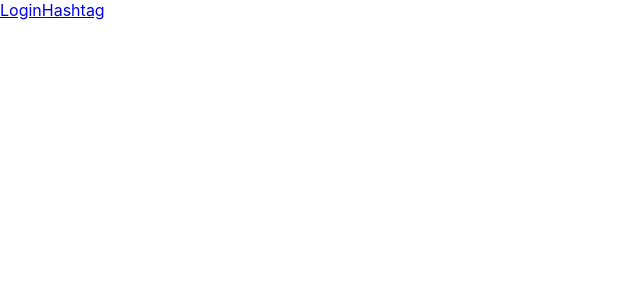
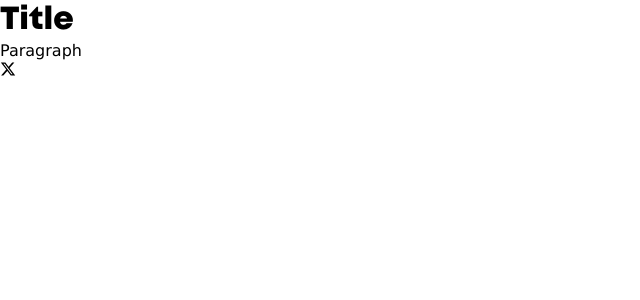
Before and after one commit to vinesk/lacapsule-hackatweet-frontend, a Next.js app: page / in a window 1280 px wide. Shown: the top 300 px of the page, without its empty margins (0-640 px from the left). Built offline with nearby package versions, Linux system fonts and the light colour scheme.

Commit message:
Add icons and fonts

```diff
--- a/components/Home.js
+++ b/components/Home.js
@@ -1,11 +1,13 @@
-import Link from "next/link";
+import { FontAwesomeIcon } from "@fortawesome/react-fontawesome";
+import { faXTwitter } from "@fortawesome/free-brands-svg-icons";
 import styles from "../styles/Home.module.css";
 
 function Home() {
   return (
     <div>
-      <Link href="/login">Login</Link>
-      <Link href="/hashtag">Hashtag</Link>
+      <h1>Title</h1>
+      <p>Paragraph</p>
+      <FontAwesomeIcon icon={faXTwitter} />
     </div>
   );
 }
--- a/components/SignIn.js
+++ b/components/SignIn.js
@@ -1,3 +1,4 @@
+import { Modal } from "antd";
 import styles from "../styles/SignIn.module.css";
 
 export default function SignIn() {
--- a/components/SignUp.js
+++ b/components/SignUp.js
@@ -1,3 +1,4 @@
+import { Modal } from "antd";
 import styles from "../styles/SignUp.module.css";
 
 export default function SignUp() {
--- a/package.json
+++ b/package.json
@@ -10,6 +10,8 @@
   },
   "dependencies": {
     "@fortawesome/fontawesome-svg-core": "^6.6.0",
+    "@fortawesome/free-brands-svg-icons": "^6.6.0",
+    "@fortawesome/free-regular-svg-icons": "^6.6.0",
     "@fortawesome/free-solid-svg-icons": "^6.6.0",
     "@fortawesome/react-fontawesome": "^0.2.2",
     "@reduxjs/toolkit": "^2.2.6",
--- a/pages/_app.js
+++ b/pages/_app.js
@@ -1,11 +1,11 @@
-import '../styles/globals.css';
-import Head from 'next/head';
+import "../styles/globals.css";
+import Head from "next/head";
 
 function App({ Component, pageProps }) {
   return (
     <>
       <Head>
-        <title>Next.js App</title>
+        <title>HACKATWEET</title>
       </Head>
       <Component {...pageProps} />
     </>
--- a/styles/globals.css
+++ b/styles/globals.css
@@ -1,10 +1,18 @@
-body {
-  padding: 0;
-  margin: 0;
-  font-family: -apple-system, BlinkMacSystemFont, Segoe UI, Roboto, Oxygen,
-    Ubuntu, Cantarell, Fira Sans, Droid Sans, Helvetica Neue, sans-serif;
+@font-face {
+  font-family: "Mont-Heavy";
+  src: url("../public/fonts/Mont-Heavy.otf") format("opentype");
 }
 
 * {
+  margin: 0;
+  padding: 0;
   box-sizing: border-box;
 }
+
+body {
+  font-family: "Verdana", sans-serif;
+}
+
+h1 {
+  font-family: "Mont-Heavy", sans-serif;
+}
```
Also changed, not shown: public/fonts/Mont-Heavy.otf (added), 1 other file (tests, documents, lock files or other folders).
